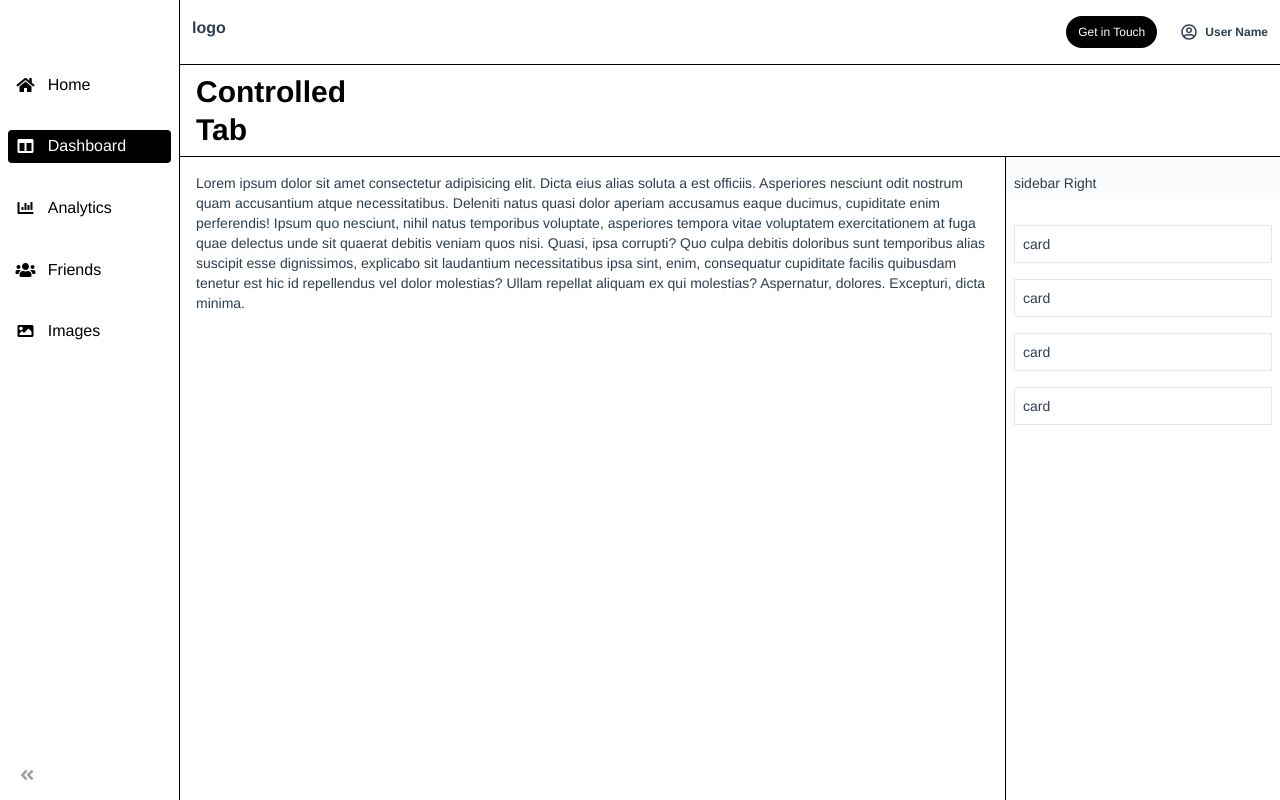
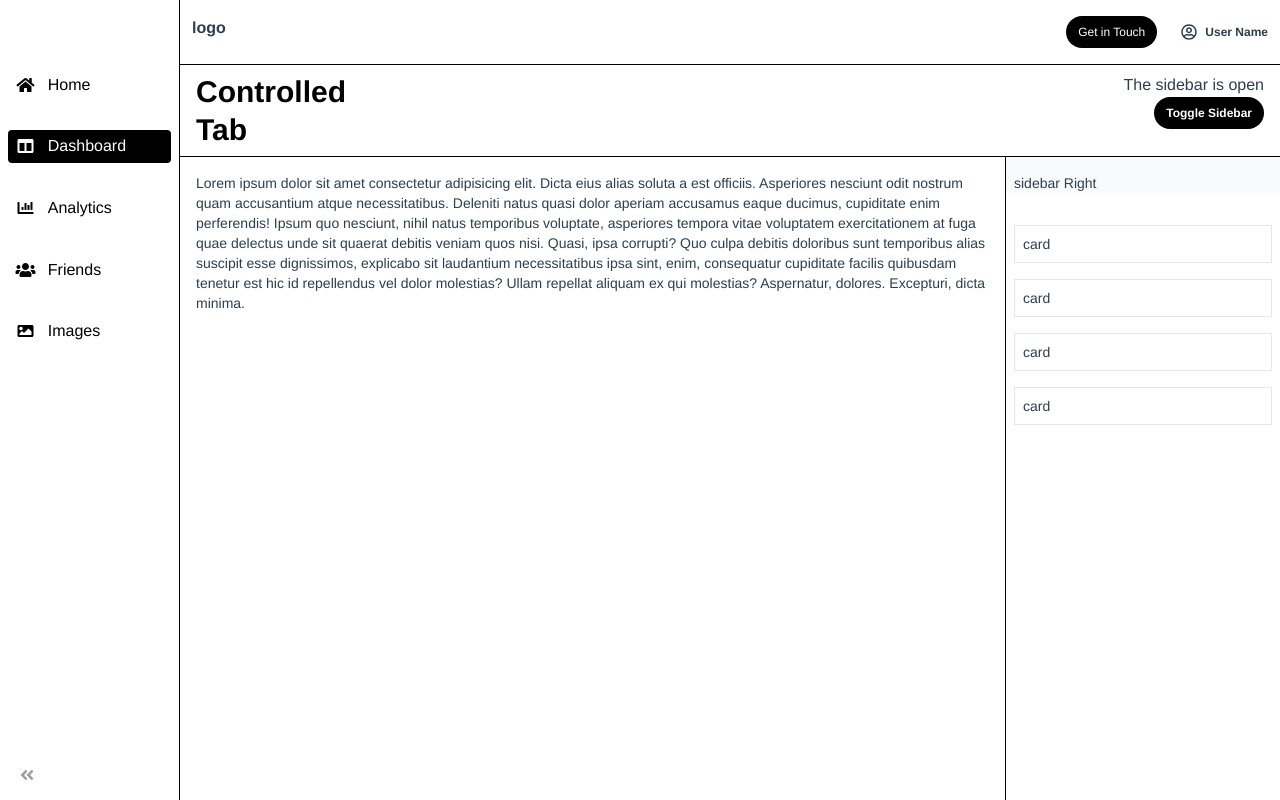
Before and after one commit to dickyjiang/vue-sidebar, a Vue app: page /dashboard in a window 1280 px wide. Shown: the top 800 px of the page. Built offline with nearby package versions, Linux system fonts and the light colour scheme.

Commit message:
add dashboard

```diff
--- a/src/views/Dashboard.vue
+++ b/src/views/Dashboard.vue
@@ -2,12 +2,15 @@
 <div class="bg-white h-screen">
     <Navbar/>
       <div class="border-black">
-          <div class="pl-4 py-2 border-b border-black text-black text-3xl leading-tight font-semibold">
-            <h1>Controlled</h1>
-            <h1>Tab</h1>
-          </div>
-          <div>
-
+          <div class="flex justify-between px-4 py-2 border-b border-black ">
+            <div class="text-black text-3xl leading-tight font-semibold">
+                <h1>Controlled</h1>
+                <h1>Tab</h1>
+            </div>
+            <div class="">
+              <h1 class="text-right">The sidebar is {{ collapsed ? 'closed' : 'open' }}</h1>
+              <button class="float-right rounded-full px-3 py-2 text-xs font-semibold text-white bg-black " @click="toggleSidebar">Toggle Sidebar</button>
+            </div>
           </div>
           <div class="text-sm flex min-h-screen ">
             <div class="flex-1 pt-4 px-4">
```
